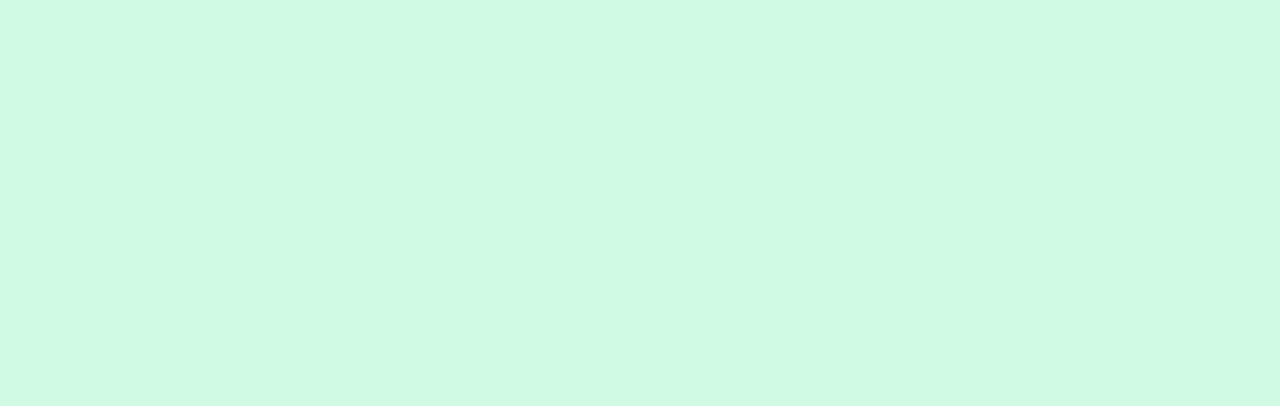
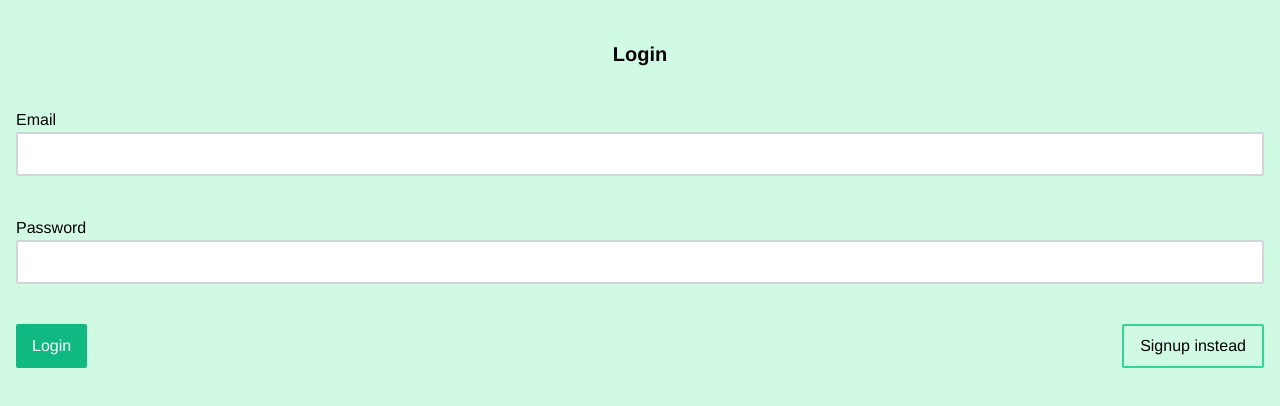
Before and after one commit to Will1400/proeveeksamen-mood-tracker, a Vue app: page /auth in a window 1280 px wide. Before the commit this address had no page. Shown: the top 406 px of the page. Built offline with nearby package versions, Linux system fonts and the light colour scheme.

Commit message:
Added login & signup page

```diff
--- /dev/null
+++ b/src/components/auth/authForm.vue
@@ -0,0 +1,88 @@
+<template>
+	<h1 class="text-center font-semibold text-xl pt-10">Login</h1>
+	<form @submit.prevent="submitData" class="p-4 pt-10">
+		<div>
+			<label for="email">Email</label>
+			<input
+				type="email"
+				id="email"
+				v-model.trim="email"
+				class="form-control w-full"
+			/>
+		</div>
+		<div class="mt-10">
+			<label for="password">Password</label>
+			<input
+				type="password"
+				id="password"
+				v-model.trim="password"
+				class="form-control w-full"
+			/>
+		</div>
+		<div>
+			<p>{{ error }}</p>
+		</div>
+		<div class="flex justify-between mt-10">
+			<button
+				type="submit"
+				class="focus:outline-none bg-green-500 px-4 py-2 rounded-sm text-gray-50"
+			>
+				{{ submitButtonCaption }}
+			</button>
+			<button
+				@click.prevent="switchAuthMode"
+				class="focus:outline-none px-4 py-2 rounded-sm border-solid border-2 border-green-400"
+			>
+				{{ switchModeButtonCaption }}
+			</button>
+		</div>
+	</form>
+</template>
+
+<script>
+export default {
+	emits: ["completed-auth"],
+	data() {
+		return {
+			email: "",
+			password: "",
+			formIsvalid: true,
+			mode: "login",
+			error: null,
+		};
+	},
+	computed: {
+		submitButtonCaption() {
+			return this.mode === "login" ? "Login" : "Signup";
+		},
+		switchModeButtonCaption() {
+			return this.mode === "login" ? "Signup instead" : "Login instead";
+		},
+	},
+	methods: {
+		async submitData() {
+			try {
+				const info = {
+					email: this.email,
+					password: this.password,
+				};
+
+				if (this.mode === "login") {
+					await this.$store.dispatch("login", info);
+				} else {
+					await this.$store.dispatch("signup", info);
+				}
+				this.$emit("completed-auth");
+			} catch (err) {
+				this.error = err.message;
+				console.log(err);
+			}
+		},
+		switchAuthMode() {
+			this.mode = this.mode === "login" ? "signup" : "login";
+		},
+	},
+};
+</script>
+
+<style></style>
--- a/src/components/episode/EpisodeForm.vue
+++ b/src/components/episode/EpisodeForm.vue
@@ -159,8 +159,4 @@ export default {
 .ratings .active {
 	@apply text-yellow-400;
 }
-
-.form-control {
-	@apply p-2 rounded-sm border-gray-300 text-gray-600 border-solid border-2 focus:outline-none focus:border-yellow-500 transition-colors;
-}
 </style>
--- a/src/index.css
+++ b/src/index.css
@@ -7,3 +7,7 @@
 	-webkit-font-smoothing: antialiased;
 	-moz-osx-font-smoothing: grayscale;
 }
+
+.form-control {
+	@apply p-2 rounded-sm border-gray-300 text-gray-600 border-solid border-2 focus:outline-none focus:border-yellow-500 transition-colors;
+}
--- /dev/null
+++ b/src/pages/UserAuth.vue
@@ -0,0 +1,18 @@
+<template>
+	<auth-form @completed-auth="auth"></auth-form>
+</template>
+
+<script>
+import authForm from "../components/auth/authForm.vue";
+
+export default {
+	components: { authForm },
+	methods: {
+		async auth() {
+			this.$router.replace("/");
+		},
+	},
+};
+</script>
+
+<style></style>
--- a/src/router.js
+++ b/src/router.js
@@ -2,6 +2,7 @@ import { createRouter, createWebHistory } from "vue-router";
 
 import EpisodeOverview from "./pages/EpisodeOverview.vue";
 import EpisodeAdd from "./pages/EpisodeAdd.vue";
+import UserAuth from "./pages/UserAuth.vue";
 
 const router = createRouter({
 	history: createWebHistory(),
@@ -16,6 +17,11 @@ const router = createRouter({
 			name: "episodeAdd",
 			component: EpisodeAdd,
 		},
+		{
+			path: "/auth",
+			name: "auth",
+			component: UserAuth,
+		},
 	],
 });
 
--- a/src/store/modules/auth/actions.js
+++ b/src/store/modules/auth/actions.js
@@ -8,14 +8,14 @@ export default {
 	async signup(context, payload) {
 		return context.dispatch("auth", {
 			...payload,
-			mode: "login",
+			mode: "signup",
 		});
 	},
 	async auth(context, payload) {
 		let url =
 			payload.mode === "login"
-				? "https://identitytoolkit.googleapis.com/v1/accounts:signInWithPassword?key="
-				: "https://identitytoolkit.googleapis.com/v1/accounts:signUp?key=AIzaSyDvGDtjY3NGQ9x-NuVGqp_k3Oxva91ZP74";
+				? "https://identitytoolkit.googleapis.com/v1/accounts:signInWithPassword?key=AIzaSyDYDbWtD9TZ6M94OJMMRtUYbZGB5Czel-o"
+				: "https://identitytoolkit.googleapis.com/v1/accounts:signUp?key=AIzaSyDYDbWtD9TZ6M94OJMMRtUYbZGB5Czel-o";
 		const response = await fetch(url, {
 			method: "POST",
 			body: JSON.stringify({
```
